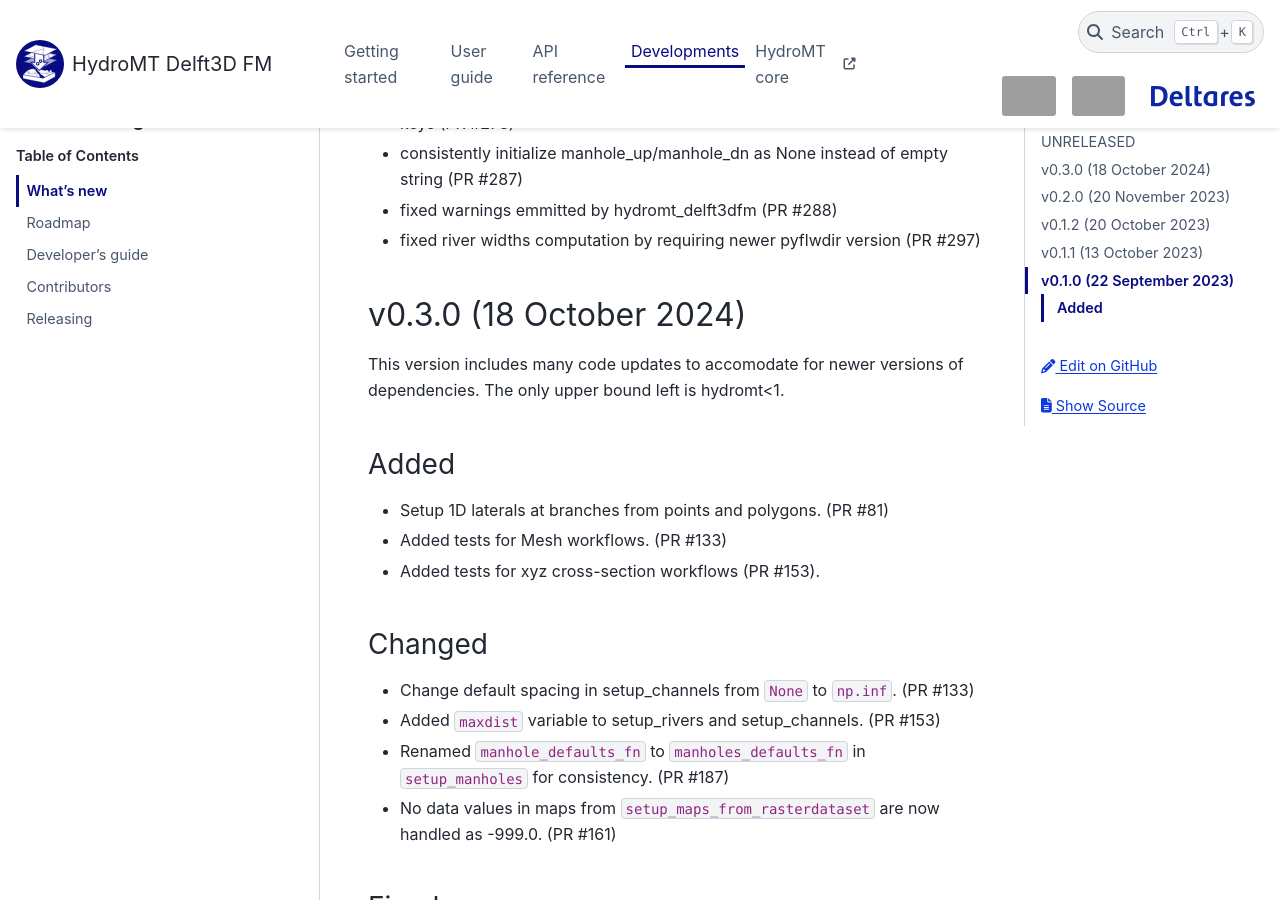
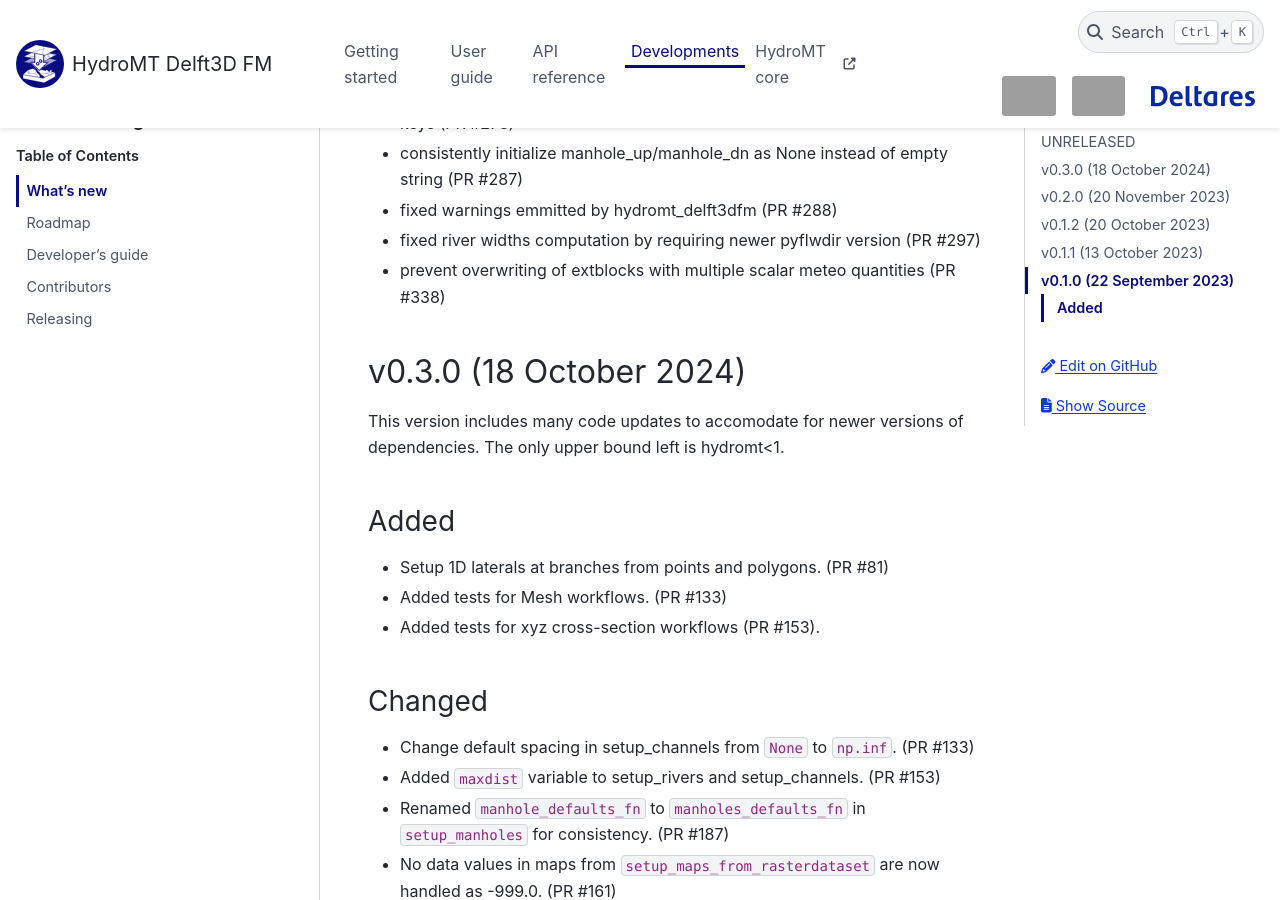
Before and after one commit to Deltares/hydromt_delft3dfm, a Sphinx documentation site: the page built from docs/changelog.rst, in a window 1280 px wide and 900 px high, scrolled down 1449 px. Built offline with Sphinx 7.4.7 and the PyData theme 0.15.4, drawn with Linux system fonts in a browser that asks for light colours; pages that are not in the unit, such as notebooks, are missing from menus; grey boxes are pictures that could not be loaded.

Commit message:
updated changelog

```diff
--- a/docs/changelog.rst
+++ b/docs/changelog.rst
@@ -42,6 +42,7 @@
 - consistently initialize manhole_up/manhole_dn as None instead of empty string (PR #287)
 - fixed warnings emmitted by hydromt_delft3dfm (PR #288)
 - fixed river widths computation by requiring newer pyflwdir version (PR #297)
+- prevent overwriting of extblocks with multiple scalar meteo quantities (PR #338)
 
 
 v0.3.0 (18 October 2024)
```
